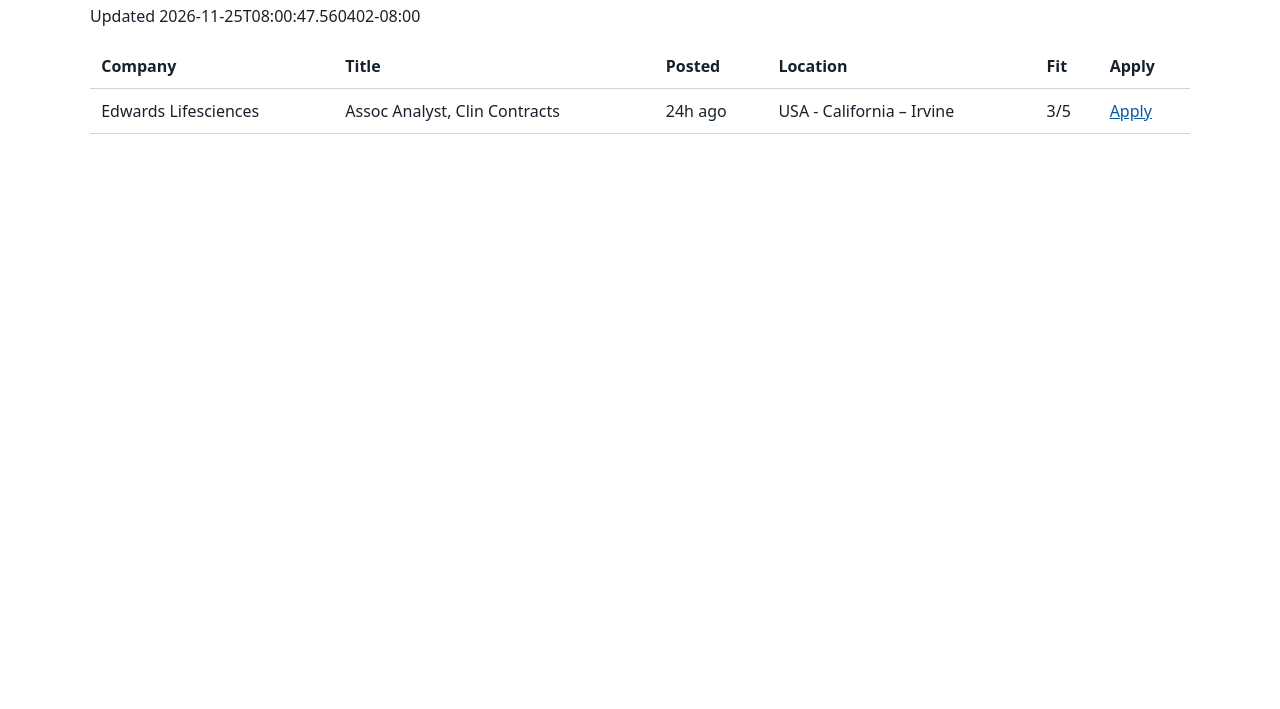
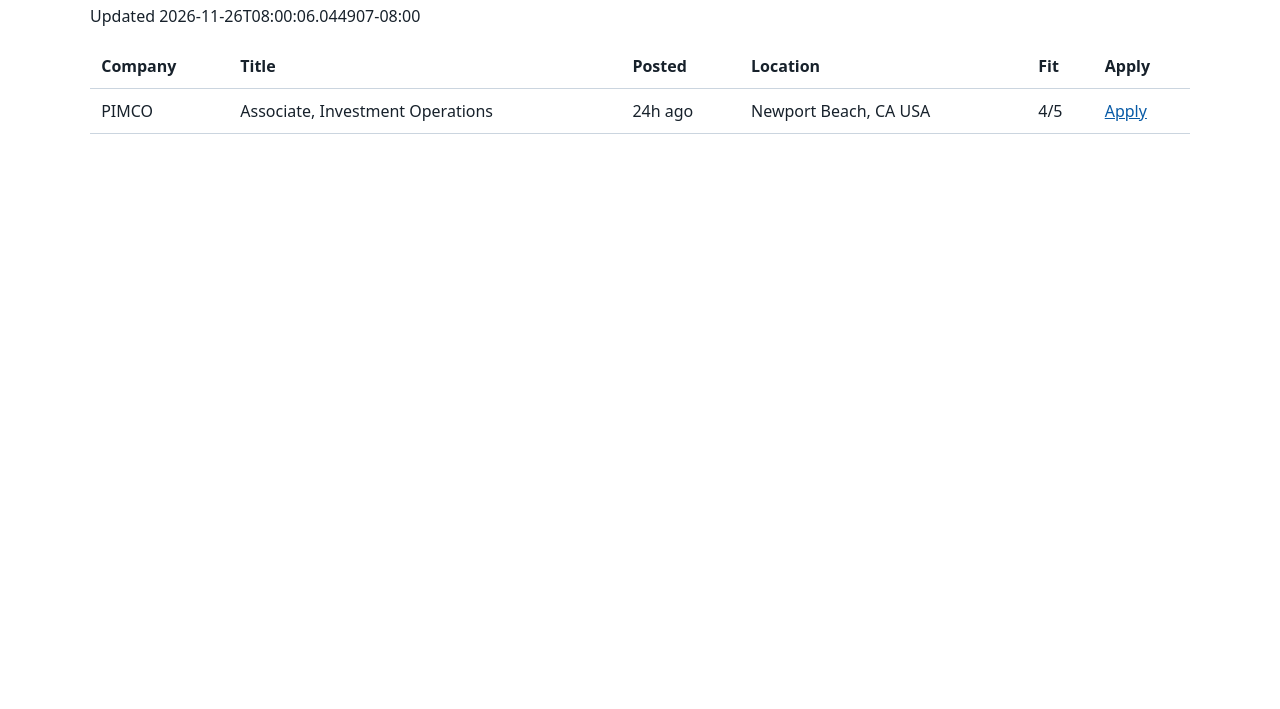
Before and after one commit to keenanfrancisco/job-board, a plain HTML site: page d-e85fe1a229/index.html in a window 1280 px wide. Shown: the part 91-800 px from the top of the page. Drawn offline with Linux system fonts and the light colour scheme.

Commit message:
jobs 2026-11-26 d-e85fe1a229

```diff
--- a/d-e85fe1a229/index.html
+++ b/d-e85fe1a229/index.html
@@ -1,2 +1,2 @@
 <!doctype html>
-<html lang="en"><head><meta charset="utf-8"><meta name="viewport" content="width=device-width,initial-scale=1"><meta name="robots" content="noindex"><title>Fresh jobs</title><style>body{font:16px system-ui,sans-serif;margin:2rem;color:#17212b;background:#fff}main{max-width:1100px;margin:auto}table{border-collapse:collapse;width:100%}td,th{text-align:left;padding:.7rem;border-bottom:1px solid #cbd5df}.table{overflow-x:auto}a{color:#075aa6}caption{text-align:left}</style></head><body><main><h1>Fresh jobs</h1><p>Updated 2026-11-25T08:00:47.560402-08:00</p><div class="table"><table><thead><tr><th>Company</th><th>Title</th><th>Posted</th><th>Location</th><th>Fit</th><th>Apply</th></tr></thead><tbody><tr><td>Edwards Lifesciences</td><td>Assoc Analyst, Clin Contracts</td><td>24h ago</td><td>USA - California – Irvine</td><td>3/5</td><td><a href="https://edwards.wd5.myworkdayjobs.com/en-US/EdwardsCareers/job/USA---California--Irvine/Assoc-Analyst--Clin-Contracts_Req-52399">Apply</a></td></tr></tbody></table></div></main></body></html>
+<html lang="en"><head><meta charset="utf-8"><meta name="viewport" content="width=device-width,initial-scale=1"><meta name="robots" content="noindex"><title>Fresh jobs</title><style>body{font:16px system-ui,sans-serif;margin:2rem;color:#17212b;background:#fff}main{max-width:1100px;margin:auto}table{border-collapse:collapse;width:100%}td,th{text-align:left;padding:.7rem;border-bottom:1px solid #cbd5df}.table{overflow-x:auto}a{color:#075aa6}caption{text-align:left}</style></head><body><main><h1>Fresh jobs</h1><p>Updated 2026-11-26T08:00:06.044907-08:00</p><div class="table"><table><thead><tr><th>Company</th><th>Title</th><th>Posted</th><th>Location</th><th>Fit</th><th>Apply</th></tr></thead><tbody><tr><td>PIMCO</td><td>Associate, Investment Operations</td><td>24h ago</td><td>Newport Beach, CA USA</td><td>4/5</td><td><a href="https://pimco.wd1.myworkdayjobs.com/en-US/pimco-careers/job/Newport-Beach-CA-USA/Associate--Investment-Operations_R106757-1">Apply</a></td></tr></tbody></table></div></main></body></html>
```
Also changed, not shown: d-e85fe1a229/2026-10-27.html (deleted, +0 -2 lines), d-e85fe1a229/2026-11-26.html (added, +2 -0 lines).
